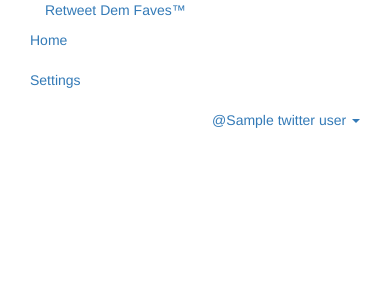
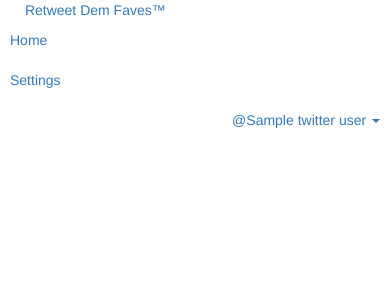
Before and after one commit to beaumartinez/rdf, a Django app: template rdf/templates/base.html in a window 390 px wide. Shown: the top 300 px of the page. Run offline with Django 3.2, Linux system fonts and the light colour scheme; tables that the repository leaves empty hold one stand-in row (values such as "Sample post"); the template is opened without the code that fills it: values that come from a table or form of the project are taken from there, most other values are stand-ins (such as "Sample title", 1, 10 or a date in 2020); some libraries are stand-ins or nearby versions.

Commit message:
Fix yo bugs Bootstrap

```diff
--- a/rdf/templates/base.html
+++ b/rdf/templates/base.html
@@ -25,6 +25,14 @@
 
     .title {
         padding-top: inherit;
+    }
+
+    @media (max-width: 767px) {
+        .navbar-static-top {
+            margin-left: -20px;
+            margin-right: -20px;
+            width: auto;
+        }
     }
 
     {% block style %}
```
